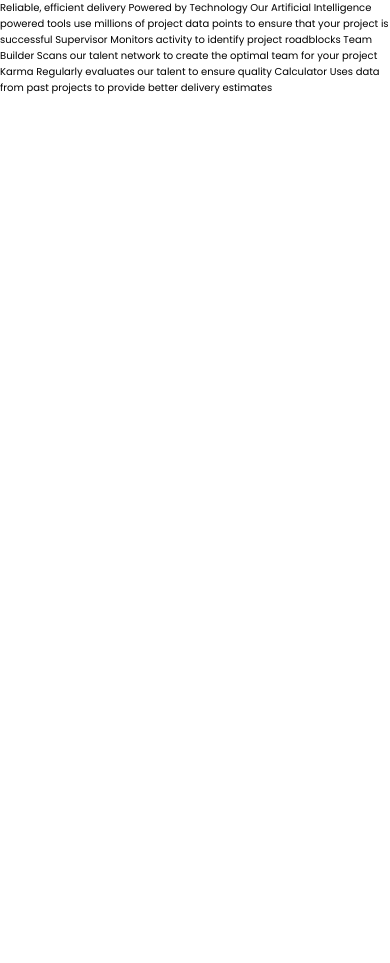
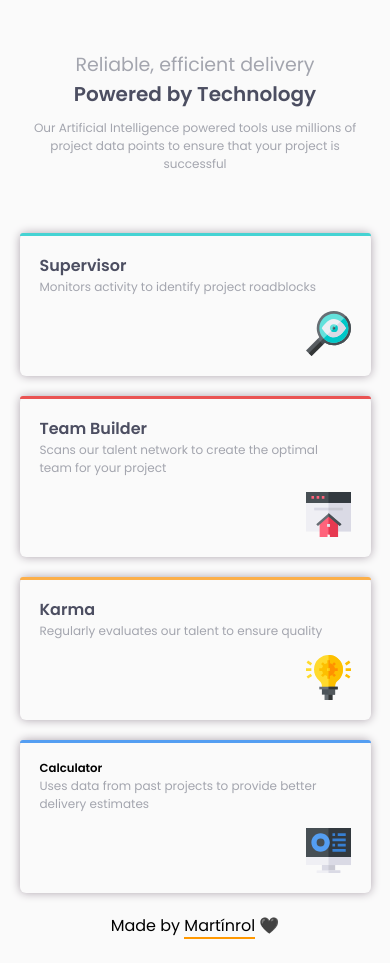
Before and after one commit to martinrol/four-card-feature-section-master, a plain HTML site: page index.html in a window 390 px wide. Before the commit the page ends 844 px from the top, so only its background shows below. Drawn offline with Linux system fonts and the light colour scheme.

Commit message:
Finished mobile design: Layout mobile first

```diff
--- a/index.html
+++ b/index.html
@@ -11,23 +11,51 @@
     <link rel="stylesheet" href="./styles/desktop.css" media="(min-width:)">
   </head>
   <body>
-
-  Reliable, efficient delivery
-  Powered by Technology
-
-  Our Artificial Intelligence powered tools use millions of project data points
-  to ensure that your project is successful
-
-  Supervisor
-  Monitors activity to identify project roadblocks
-
-  Team Builder
-  Scans our talent network to create the optimal team for your project
-
-  Karma
-  Regularly evaluates our talent to ensure quality
-
-  Calculator
-  Uses data from past projects to provide better delivery estimates
+    <div class="container">
+      <main class="container__main">
+        <section class="container__main--header">
+          <h1>Reliable, efficient delivery <br><span>Powered by Technology</span></h1>
+          <p>Our Artificial Intelligence powered tools use millions of project data points
+            to ensure that your project is successful</p>
+        </section>
+        <section class="container__main--cards">
+          <div class="container__main--cards-item">
+            <span class="color-line line-green"></span>
+            <h2>Supervisor</h2>
+            <p>Monitors activity to identify project roadblocks</p>
+            <figure>
+              <img src="./images/icon-supervisor.svg" alt="Icon supervisor">
+            </figure>
+          </div>
+          <div class="container__main--cards-item">
+            <span class="color-line line-red"></span>
+            <h2>Team Builder</h2>
+            <p>Scans our talent network to create the optimal team for your project</h2></p>
+            <figure>
+              <img src="./images/icon-team-builder.svg" alt="Icon team builder">
+            </figure>
+          </div>
+          <div class="container__main--cards-item">
+            <span class="color-line line-orange"></span>
+            <h2>Karma</h2>
+            <p>Regularly evaluates our talent to ensure quality</p>
+            <figure>
+              <img src="./images/icon-karma.svg" alt="Icon karma">
+            </figure>
+          </div>
+          <div class="container__main--cards-item">
+            <span class="color-line line-blue"></span>
+            <h3>Calculator</h3>
+            <p>Uses data from past projects to provide better delivery estimates</p>
+            <figure>
+              <img src="./images/icon-calculator.svg" alt="Icon calculator">
+            </figure>
+          </div>
+        </section>
+        <div class="made-by">
+          <p>Made by <a href="https://github.com/martinrol">Martínrol</a> 🖤</p>
+        </div>
+      </main>
+    </div>
   </body>
 </html>
--- a/styles/styles.css
+++ b/styles/styles.css
@@ -6,6 +6,7 @@
     --veryDarkBlue: hsl(234, 12%, 34%);
     --grayishBlue: hsl(229, 6%, 66%);
     --veryLightGray: hsl(0, 0%, 98%);
+    --made-by: rgb(255, 152, 0);
 }
 
 * {
@@ -18,3 +19,129 @@ html {
     font-size: 62.5%;
     font-family: 'Poppins', sans-serif;
 }
+
+/* ------------------------------------------------ */
+
+.container {
+    width: 100%;
+    min-width: 320px;
+    height: 100%;
+    background-color: var(--veryLightGray);
+}
+
+.container__main {
+    width: 100%;
+    height: 100%;
+    padding: 50px 0 25px 0;
+}
+
+
+.container__main--header {
+    width: 90%;
+    margin: 0 auto;
+    height: max-content;
+    text-align: center;
+}
+
+.container__main--header h1 {
+    font-size: 1.9rem;
+    font-weight: 400;
+    color: var(--grayishBlue);
+}
+
+.container__main--header h1 span {
+    font-size: 2rem;
+    font-weight: 600;
+    color: var(--veryDarkBlue);
+}
+
+.container__main--header p {
+    margin: 10px 0 60px 0;
+    font-size: 1.2rem;
+    font-weight: 400;
+    color: var(--grayishBlue);
+}
+
+
+.container__main--cards {
+    width: 90%;
+    height: max-content;
+    margin: 0 auto;
+}
+
+.container__main--cards-item {
+    position: relative;
+    margin-bottom: 20px;
+    padding: 20px;
+    background-color: var(--veryLightGray);
+    box-shadow: 0px 0px 10px 0px #ADA3AD;
+    border-radius: 6px;
+}
+
+.color-line {
+    position: absolute;
+    top: 0;
+    left: 0;
+    display: inline-block;
+    width: 100%;
+    height: 3px;
+    border-top-left-radius: 6px;
+    border-top-right-radius: 6px;
+}
+.line-green {
+    background-color: var(--cyan);
+}
+.line-red {
+    background-color: var(--red);
+}
+.line-orange {
+    background-color: var(--orange);
+}
+.line-blue {
+    background-color: var(--blue);
+}
+
+.container__main--cards-item h2 {
+    font-size: 1.6rem;
+    font-weight: 600;
+    color: var(--veryDarkBlue);
+}
+
+.container__main--cards-item p {
+    margin-bottom: 15px;
+    font-size: 1.2rem;
+    font-weight: 400;
+    color: var(--grayishBlue);
+}
+
+.container__main--cards-item figure {
+    display: flex;
+    justify-content: flex-end;
+}
+
+.container__main--cards-item figure img {
+    width: 45px;
+    height: 45px;
+}
+
+
+.made-by {
+    font-size: 1.6rem;
+    text-align: center;
+}
+
+.made-by p,
+.made-by a {
+    color: var(--pale-Blue);
+}
+
+.made-by a {
+    text-decoration: none;
+    border-bottom: 2px solid var(--made-by);
+    transition: all .2s ease 0s;
+}
+
+.made-by a:hover {
+    color: var(--made-by);
+    border-bottom: none;
+}
```
Lines whose indentation alone changed are shown as unchanged.
